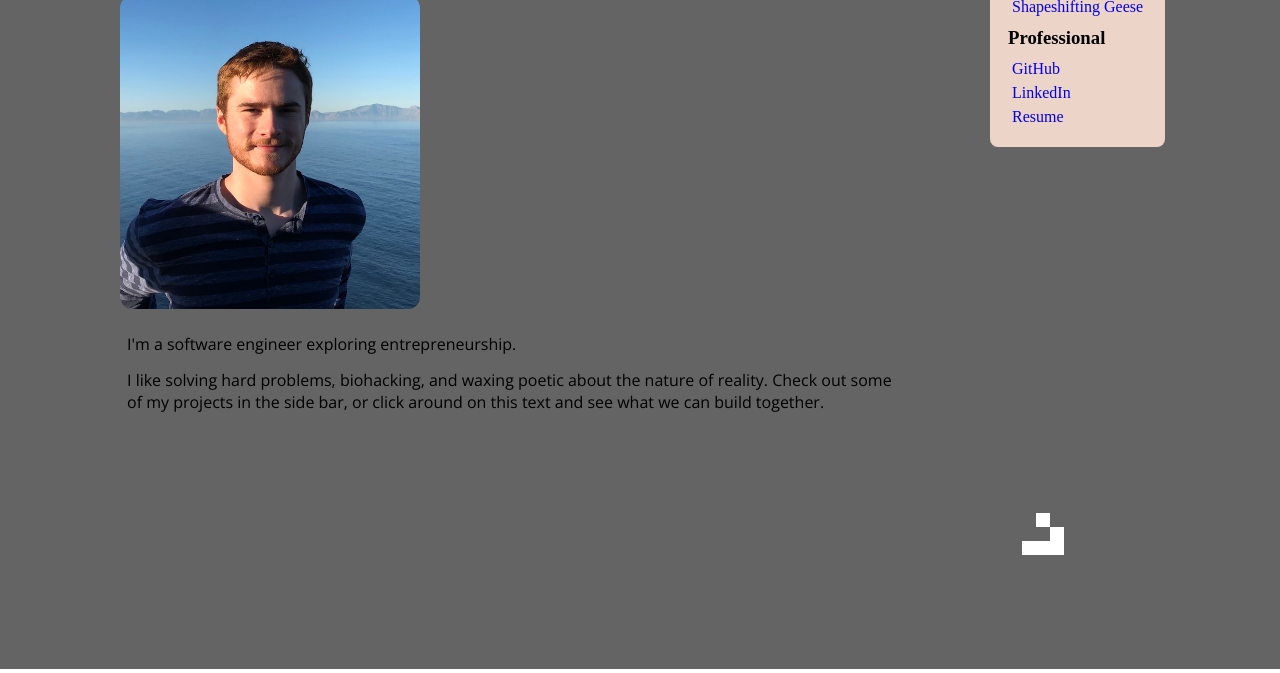
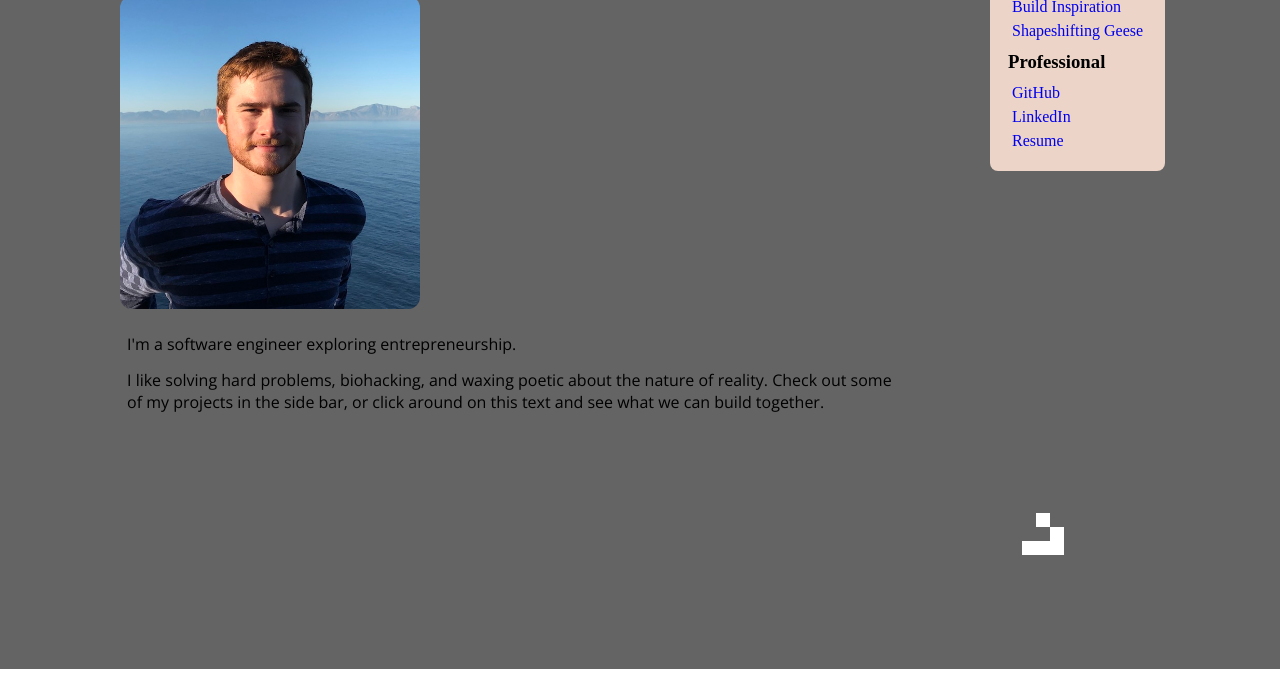
Before and after one commit to sambernstein/sambernstein.github.io, a plain HTML site: page index.html in a window 1280 px wide. Shown: the part 131-804 px from the top of the page. Drawn offline with nearby package versions, Linux system fonts and the light colour scheme.

Commit message:
Added link to build inspiration page

```diff
--- a/index.html
+++ b/index.html
@@ -36,6 +36,7 @@
       <ul>
         <li><a href="https://github.com/sambernstein/Get-Me-Outta-Here">Get Me Outta Here</a> </li>
         <li><a href="https://sambernstein.github.io/chgrid.html">Turn Them Green</a></li>
+        <li><a href="https://sambernstein.github.io/build_inspiration.html">Build Inspiration</a></li>
         <li><a href="https://github.com/sambernstein/Shapeshifting-Geese">Shapeshifting Geese</a></li>
       </ul>
       <h3>Professional</h3>
```
